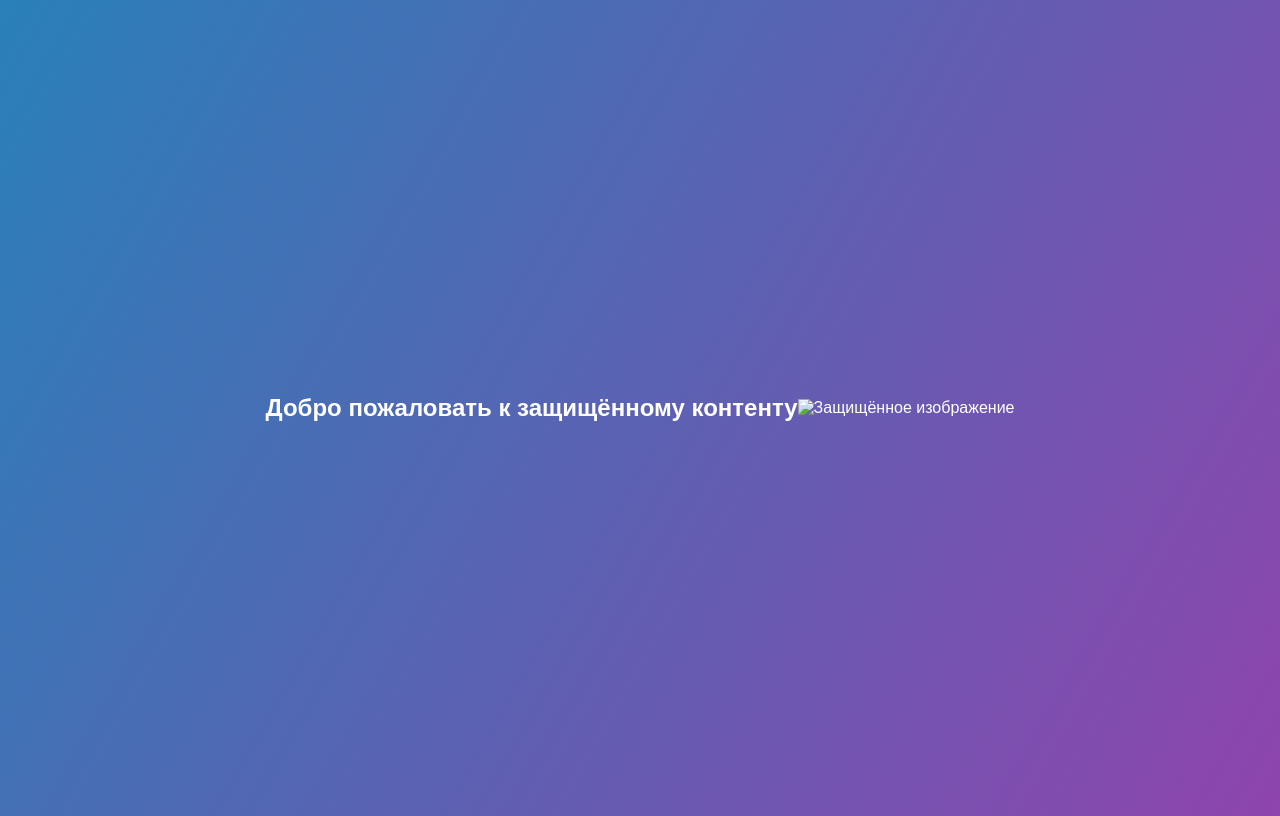
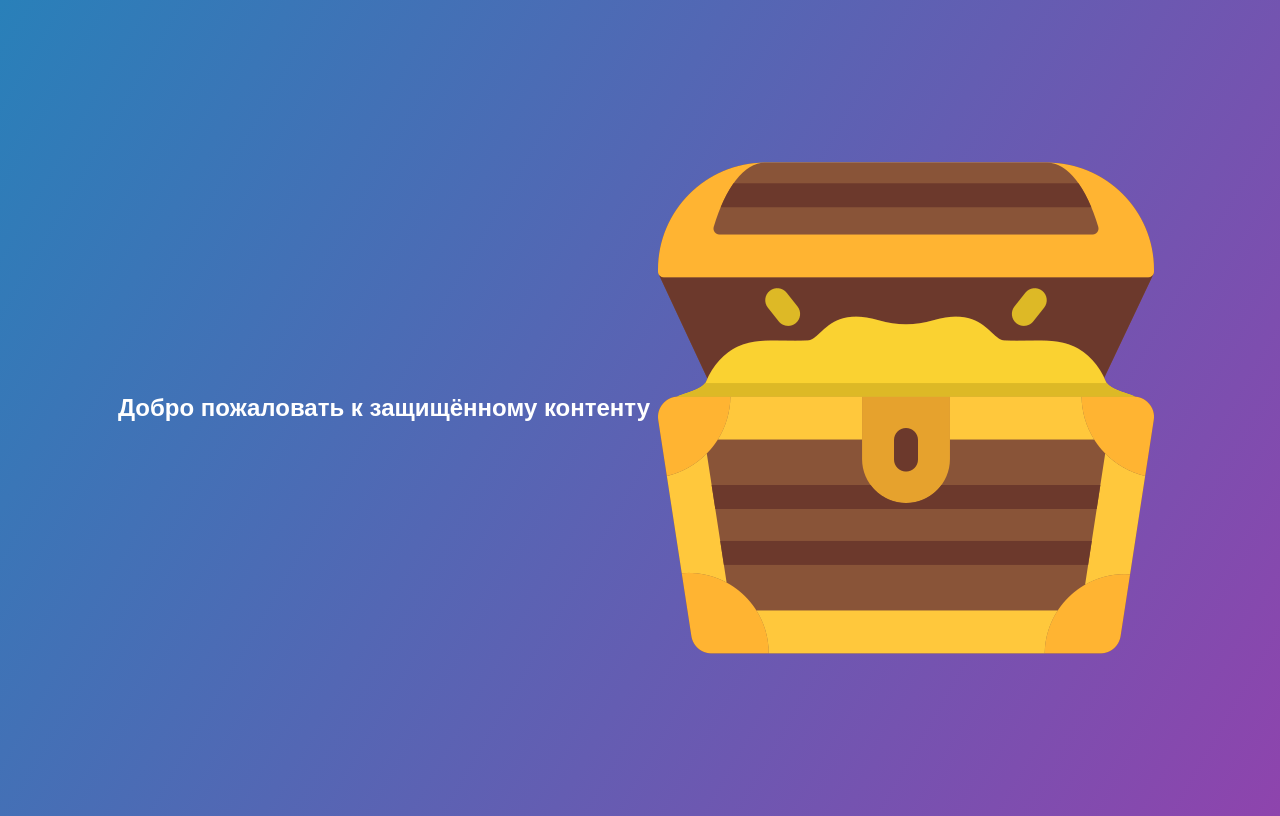
Before and after one commit to hi77x/AuthAnongram, a website: page public/content.html in a window 1280 px wide. Drawn offline with Linux system fonts and the light colour scheme.

Commit message:
content.html

```diff
--- a/public/content.html
+++ b/public/content.html
@@ -7,6 +7,6 @@
 </head>
 <body>
   <h2>Добро пожаловать к защищённому контенту</h2>
-  <img src="public/treasure-chest.png" alt="Защищённое изображение">
+  <img src="treasure-chest.png" alt="Защищённое изображение">
 </body>
 </html>
```
